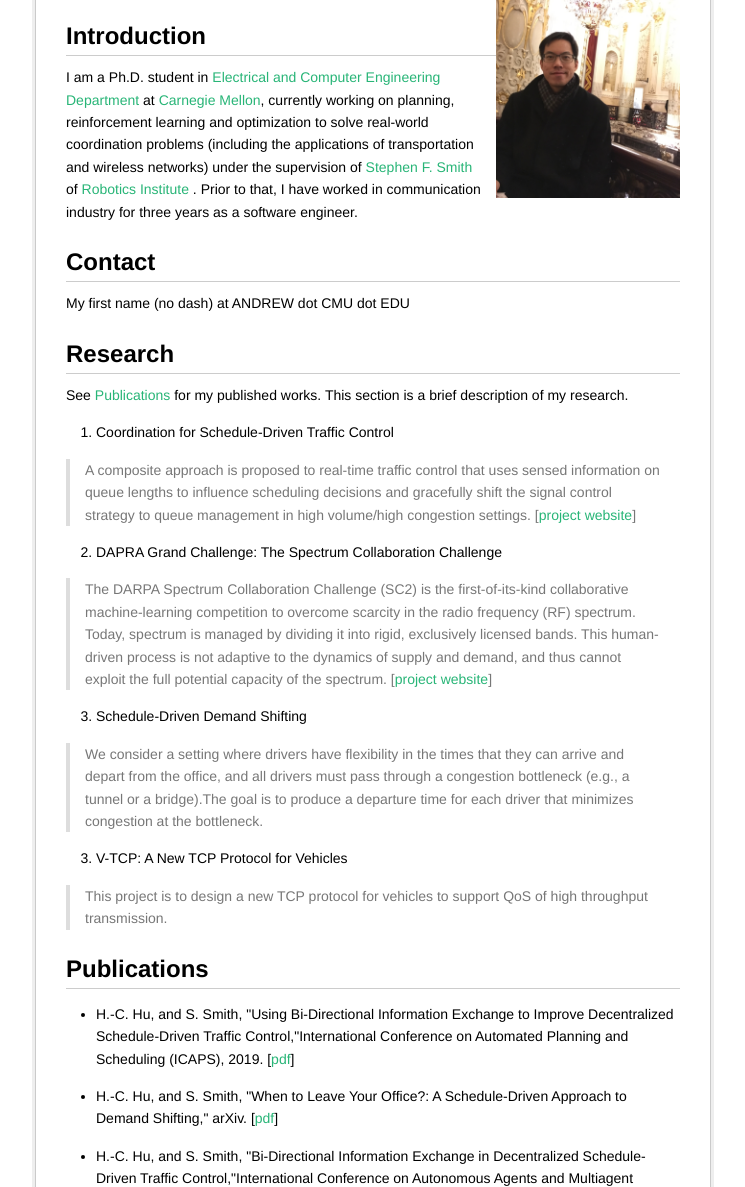
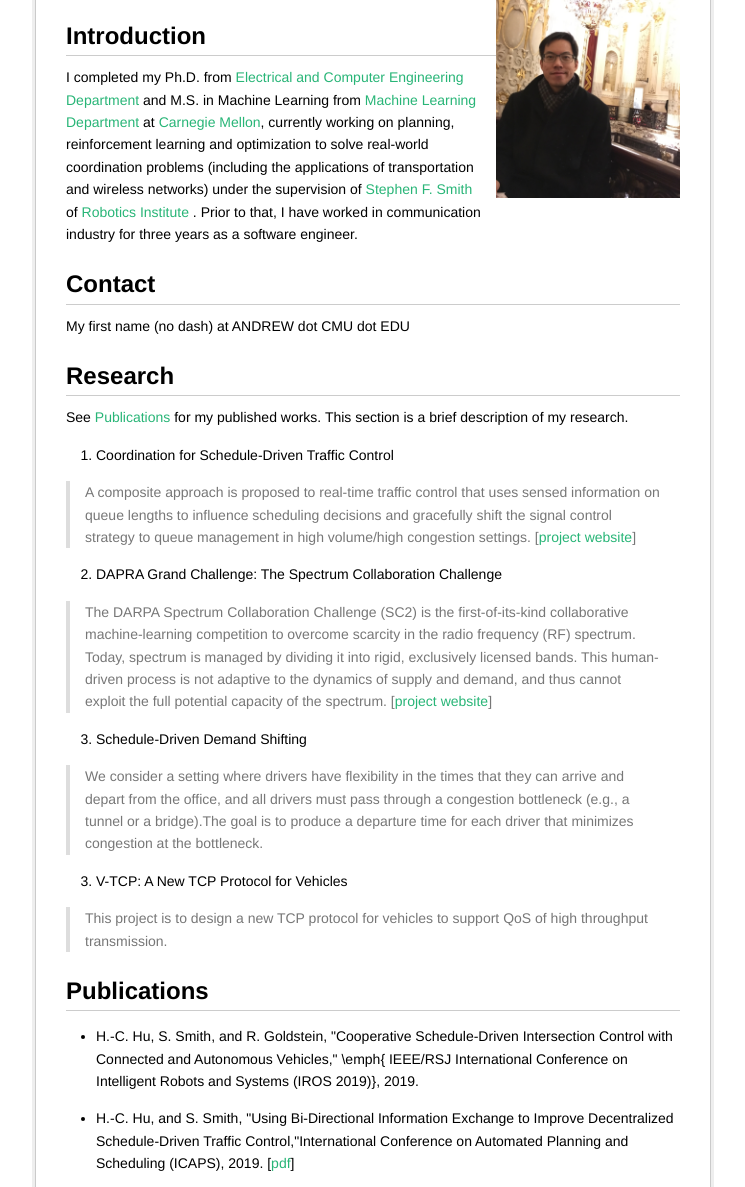
Before and after one commit to cedrichu/cedrichu.github.io, a plain HTML site: page index.html in a window 1280 px wide. Shown: the part 113-1300 px from the top of the page, without its empty margins (267-1012 px from the left). Drawn offline with Linux system fonts and the light colour scheme.

Commit message:
change intro

```diff
--- a/index.html
+++ b/index.html
@@ -17,7 +17,7 @@
 <h1 class="title">Hsu-Chieh Hu</h1>
 </header>
 <h2 id="introduction">Introduction</h2>
-<p>I am a Ph.D. student in <a href="http://ece.cmu.edu/">Electrical and Computer Engineering Department</a> at <a href="http://cmu.edu/">Carnegie Mellon</a>, currently working on planning, reinforcement learning and optimization to solve real-world coordination problems (including the applications of transportation and wireless networks) under the supervision of <a href="http://ri.cmu.edu/ri-faculty/stephen-smith/">Stephen F. Smith</a> of  <a href="http://ri.cmu.edu/"> Robotics Institute </a>. Prior to that, I have worked in communication industry for three years as a software engineer. </p>
+<p>I completed my Ph.D. from  <a href="http://ece.cmu.edu/">Electrical and Computer Engineering Department</a> and M.S. in Machine Learning from <a href="https://www.ml.cmu.edu/"> Machine Learning Department</a> at <a href="http://cmu.edu/">Carnegie Mellon</a>, currently working on planning, reinforcement learning and optimization to solve real-world coordination problems (including the applications of transportation and wireless networks) under the supervision of <a href="http://ri.cmu.edu/ri-faculty/stephen-smith/">Stephen F. Smith</a> of  <a href="http://ri.cmu.edu/"> Robotics Institute </a>. Prior to that, I have worked in communication industry for three years as a software engineer. </p>
 <h2 id="contact">Contact</h2>
 <p>My first name (no dash) at ANDREW dot CMU dot EDU</p>
 <h2 id="research">Research</h2>
@@ -56,6 +56,7 @@ The DARPA Spectrum Collaboration Challenge (SC2) is the first-of-its-kind collab
 
 <h2 id="publications">Publications</h2>
 <ul>
+<li><p>  H.-C. Hu, S. Smith, and R. Goldstein, "Cooperative Schedule-Driven Intersection Control with Connected and Autonomous Vehicles,"  \emph{ IEEE/RSJ International Conference on Intelligent Robots and Systems (IROS 2019)}, 2019. </p></li>
 <li><p> H.-C. Hu, and S. Smith, "Using Bi-Directional Information Exchange to Improve Decentralized Schedule-Driven Traffic Control,"International Conference on Automated Planning and Scheduling (ICAPS), 2019. [<a href=files/icaps_2019.pdf>pdf</a>] </p></li>
 <li><p>H.-C. Hu, and S. Smith, "When to Leave Your Office?: A Schedule-Driven Approach to Demand Shifting," arXiv. [<a href=files/rush_hour.pdf>pdf</a>]</p></li>
 <li><p> H.-C. Hu, and S. Smith, "Bi-Directional Information Exchange in Decentralized Schedule-Driven Traffic Control,"International Conference on Autonomous Agents and Multiagent Systems (AAMAS), 2018. [<a href=files/aamas_2018.pdf>pdf</a>]</p></li>
```
